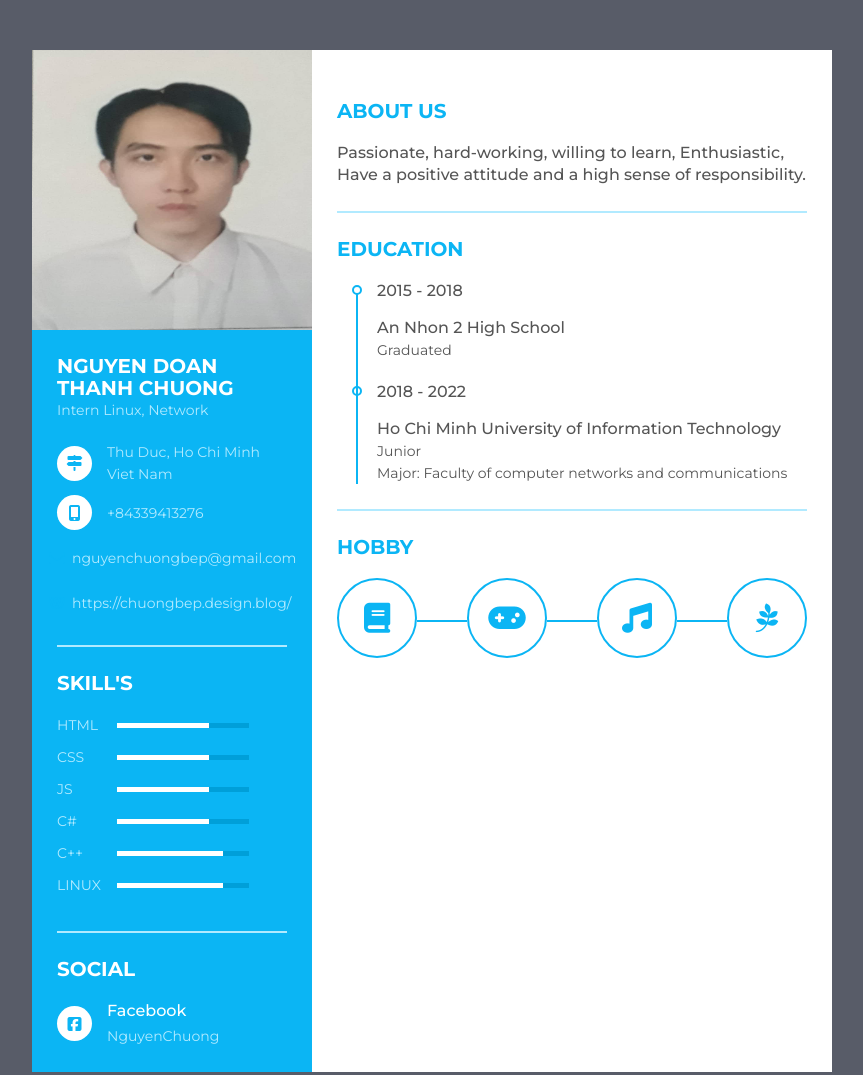
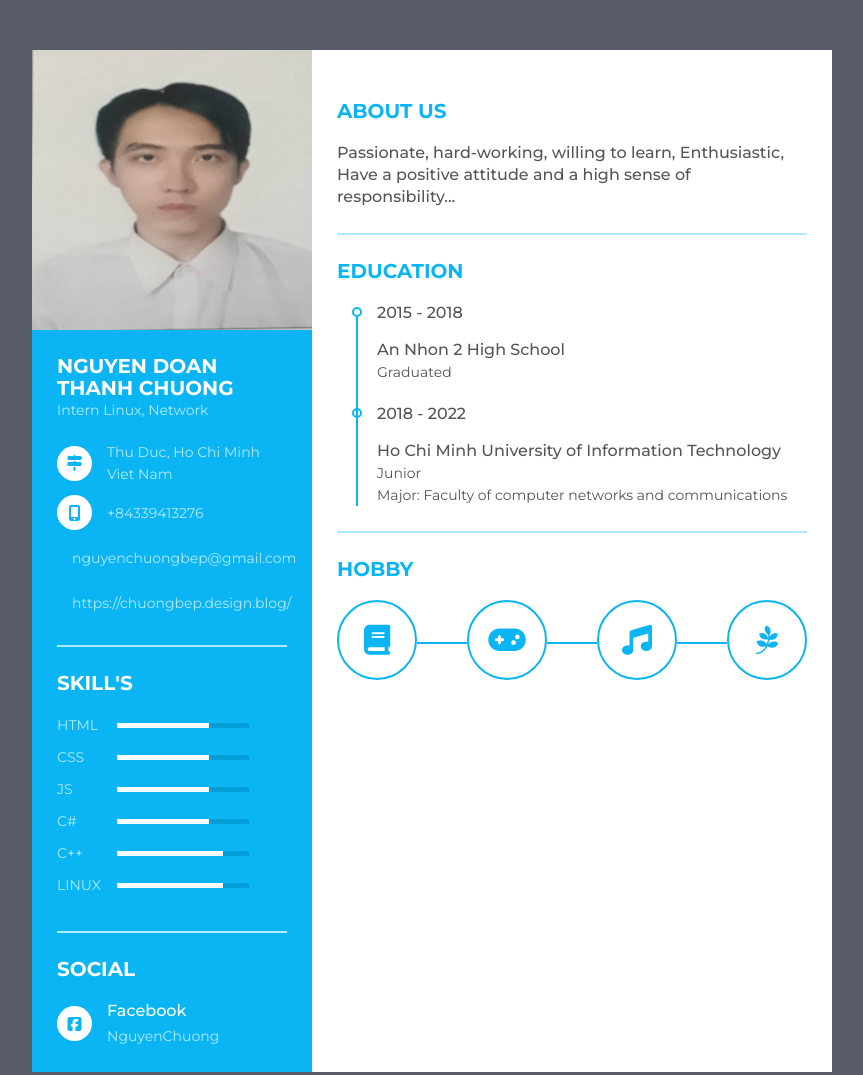
Before and after one commit to nguyenchuongbep1310/cv_nguyenchuong, a plain HTML site: page index.html in a window 1280 px wide. Shown: the whole page, without its empty margins (208-1071 px from the left). Drawn offline with Linux system fonts and the light colour scheme.

Commit message:
Update index.html

```diff
--- a/index.html
+++ b/index.html
@@ -164,7 +164,7 @@
         <div class="title">
            <p class="bold">About us</p>
          </div>
-        <p class="semi-bold">Passionate, hard-working, willing to learn, Enthusiastic, Have a positive attitude and a high sense of responsibility.</p>
+        <p class="semi-bold">Passionate, hard-working, willing to learn, Enthusiastic, Have a positive attitude and a high sense of responsibility...</p>
     </div>
     <!-- <div class="resume_item resume_work">
         <div class="title">
```
